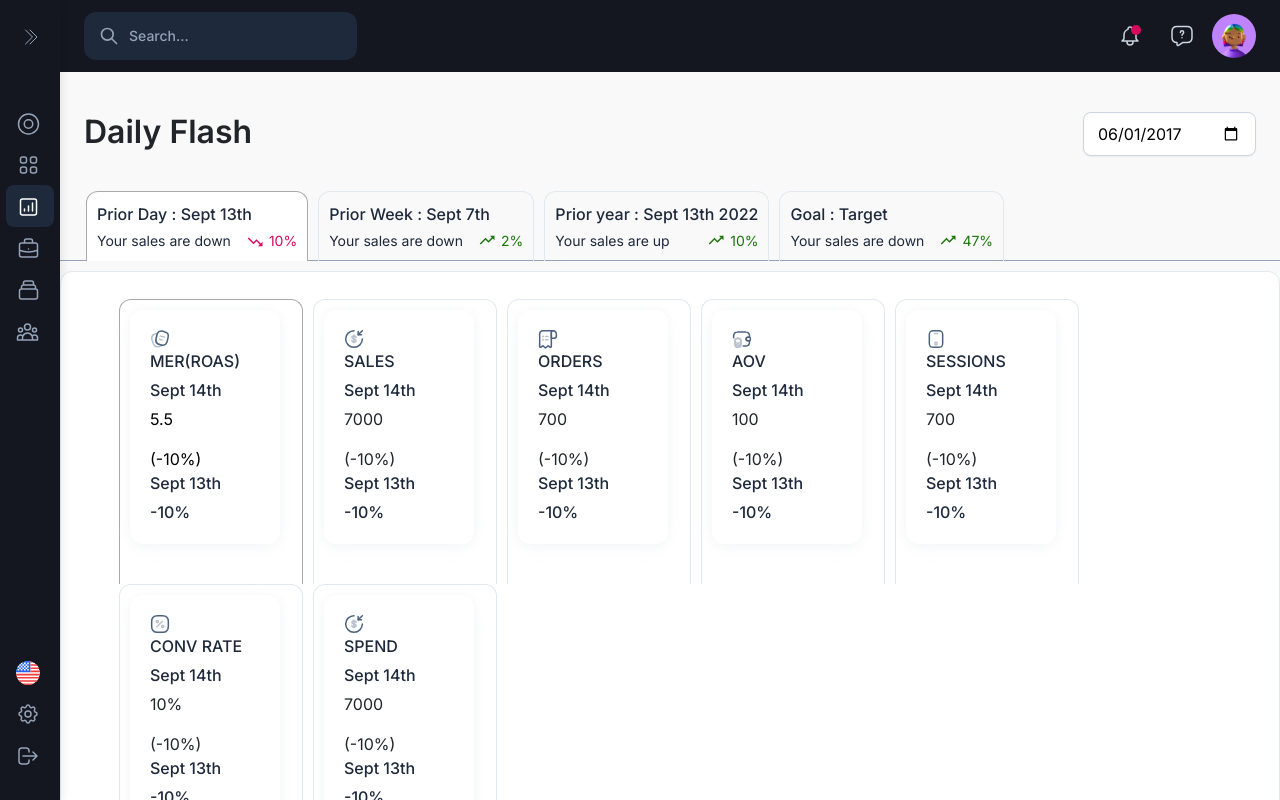
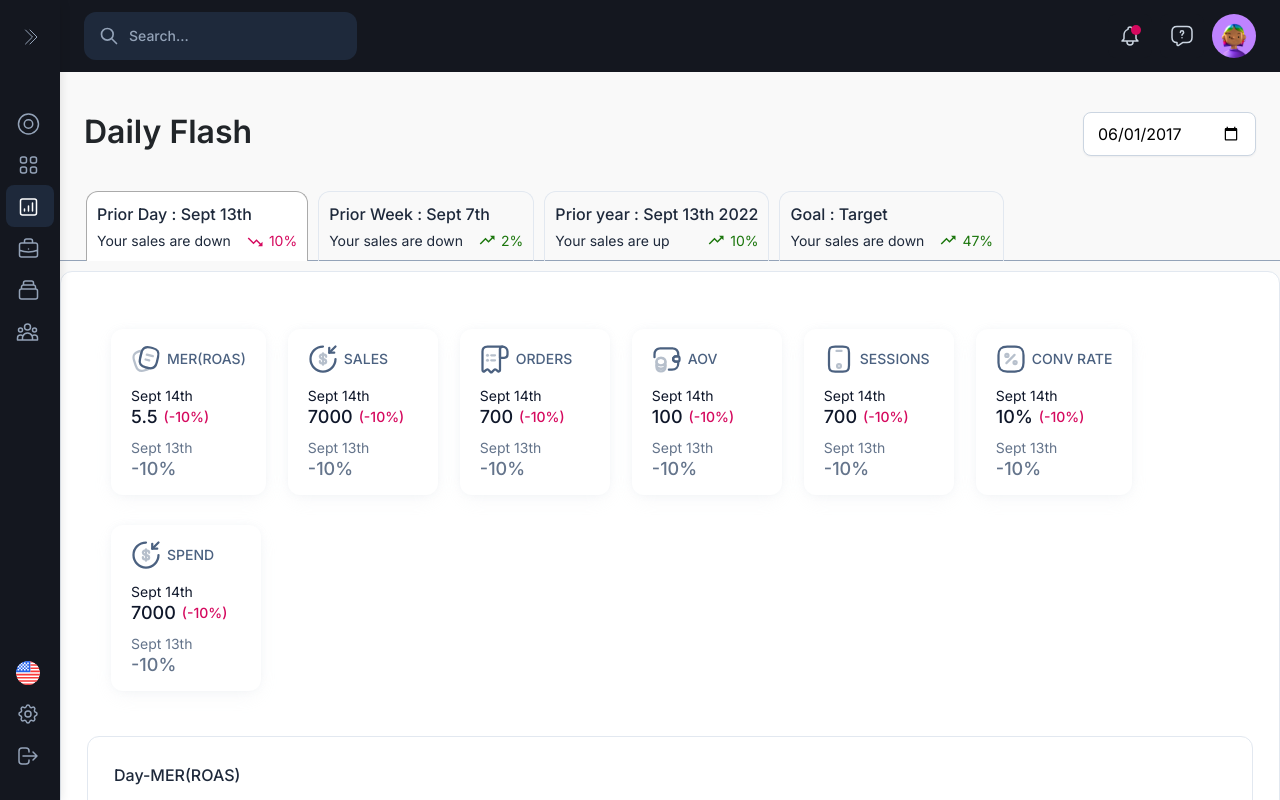
Before and after one commit to Rsuraj143/Push-analytics, a React (Create React App) app: page /dailyFlash in a window 1280 px wide. Shown: the top 800 px of the page. Built offline with nearby package versions, Linux system fonts and the light colour scheme.

Commit message:
daily flash css added

```diff
--- a/src/Components/DailyFlashComponent/DailyFlashComponent.css
+++ b/src/Components/DailyFlashComponent/DailyFlashComponent.css
@@ -65,6 +65,10 @@ body{
     border: 1px solid #E2E8F0;
     border-radius: 12px;
     margin: 20px 30px 0 24px px;
+}
+.tab-box .react-tabs__tab {
+    border: 0 !important;
+    padding: 0 !important;
 }
 /* .tabs-main .nav-item{
     margin-right: 10px;
--- a/src/Components/DailyFlashComponent/DailyFlashComponent.js
+++ b/src/Components/DailyFlashComponent/DailyFlashComponent.js
@@ -95,7 +95,7 @@ const DailyFlashComponent = () => {
           </TabList>
           <TabPanel>
             <Tabs>
-              <TabList className="tab_card">
+              <TabList className="tab_card tab-box">
                 {data.map((item) => (
                   <Tab>
                     <div className="item">
```
Also changed, not shown: src/Components/Setting/PersonalInfo.js (+3 -5 lines).
